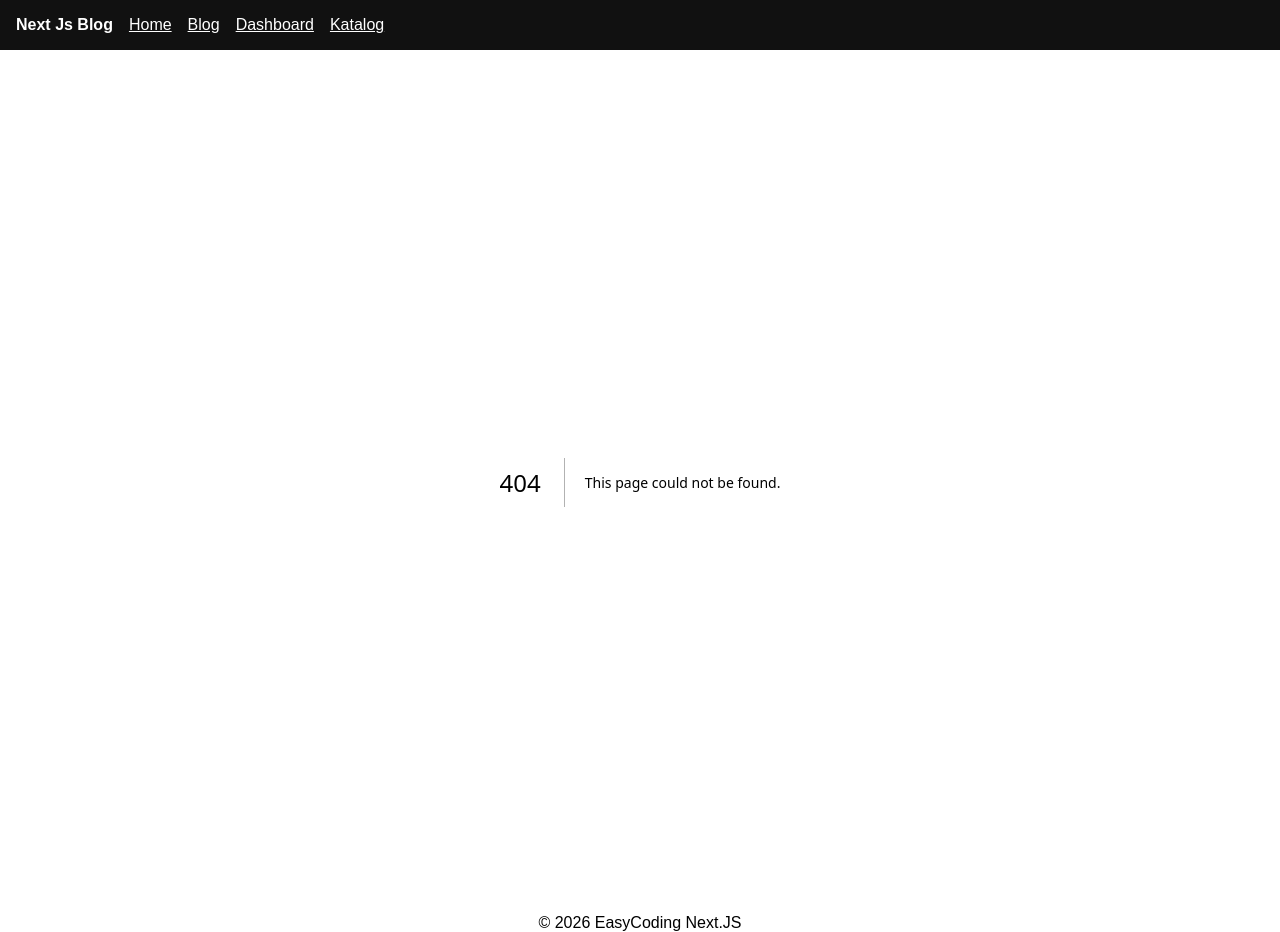
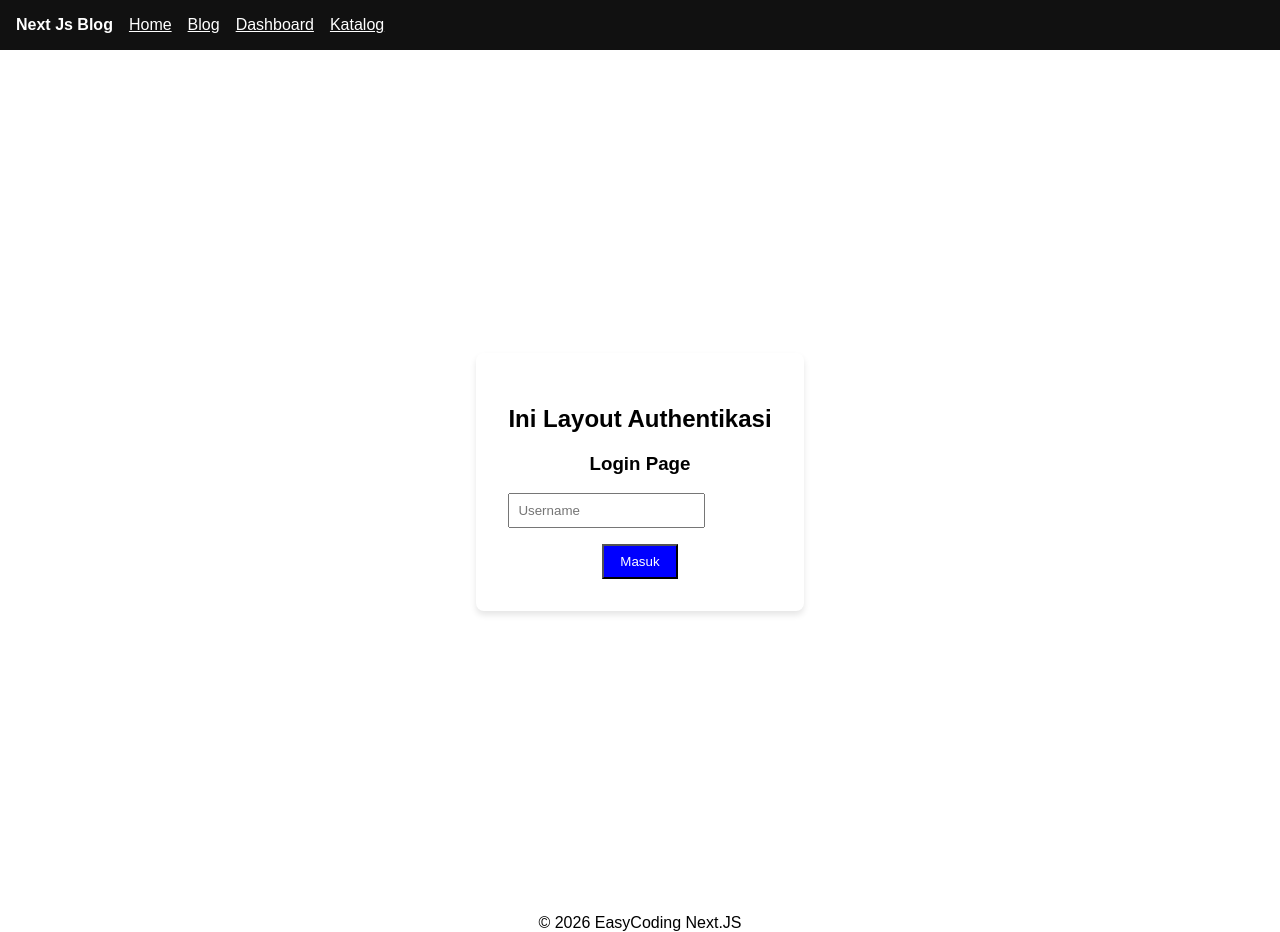
Before and after one commit to mhamdriizki/nextjs-course-full, a Next.js app: page /login in a window 1280 px wide. Before the commit this address had no page. Built offline with nearby package versions, Linux system fonts and the light colour scheme.

Commit message:
feat: Applied login page in route group admin

```diff
--- /dev/null
+++ b/app/(auth)/layout.tsx
@@ -0,0 +1,14 @@
+export default function AuthLayout({
+  children
+}: {
+  children: React.ReactNode
+}) {
+  return (
+    <div style={{ display: 'flex', height: '100vh', justifyContent: 'center', alignItems: 'center' }}>
+      <div style={{ padding: '2rem', borderRadius: '8px', textAlign: 'center', boxShadow: '0 4px 6px rgba(0, 0, 0, 0.1)' }}>
+        <h2> Ini Layout Authentikasi </h2>
+        {children}
+      </div>
+    </div>
+  )
+}
--- /dev/null
+++ b/app/(auth)/login/page.tsx
@@ -0,0 +1,9 @@
+export default function LoginPage() {
+  return (
+    <div>
+      <h3>Login Page</h3>
+      <input type='text' placeholder='Username' style={{ display: 'block', margin: '1rem 0', padding: '0.5rem' }} />
+      <button style={{ padding: '0.5rem 1rem', backgroundColor: 'blue', color: 'white'}}>Masuk</button>
+    </div>
+  )
+}
```
